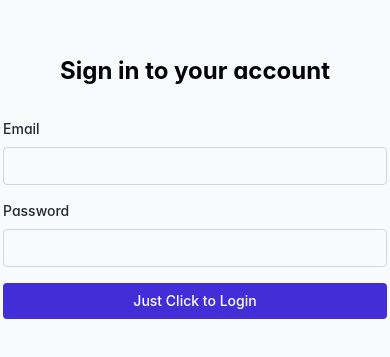
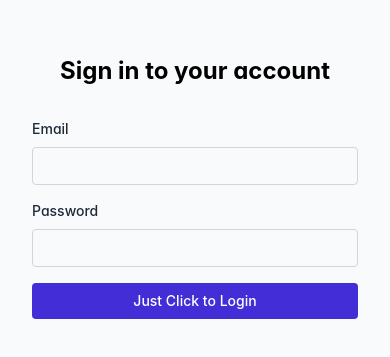
Before and after one commit to sepehramirkiaee/banking-dashboard, a React (Vite) app: page /auth/login in a window 390 px wide. Shown: the part 235-592 px from the top of the page. Built offline with nearby package versions, Linux system fonts and the light colour scheme; a web font is replaced by a local one.

Commit message:
fix login in mobile

```diff
--- a/src/pages/auth/Login.tsx
+++ b/src/pages/auth/Login.tsx
@@ -11,7 +11,7 @@ const Login = () => {
   };
 
   return (
-    <div className="flex flex-col gap-4 w-96">
+    <div className="flex flex-col gap-4 w-full md:w-96 p-8">
       <h1 className="text-2xl font-bold text-center mb-4">Sign in to your account</h1>
       <div className="flex flex-col gap-2">
         <Label htmlFor="email">Email</Label>
```
